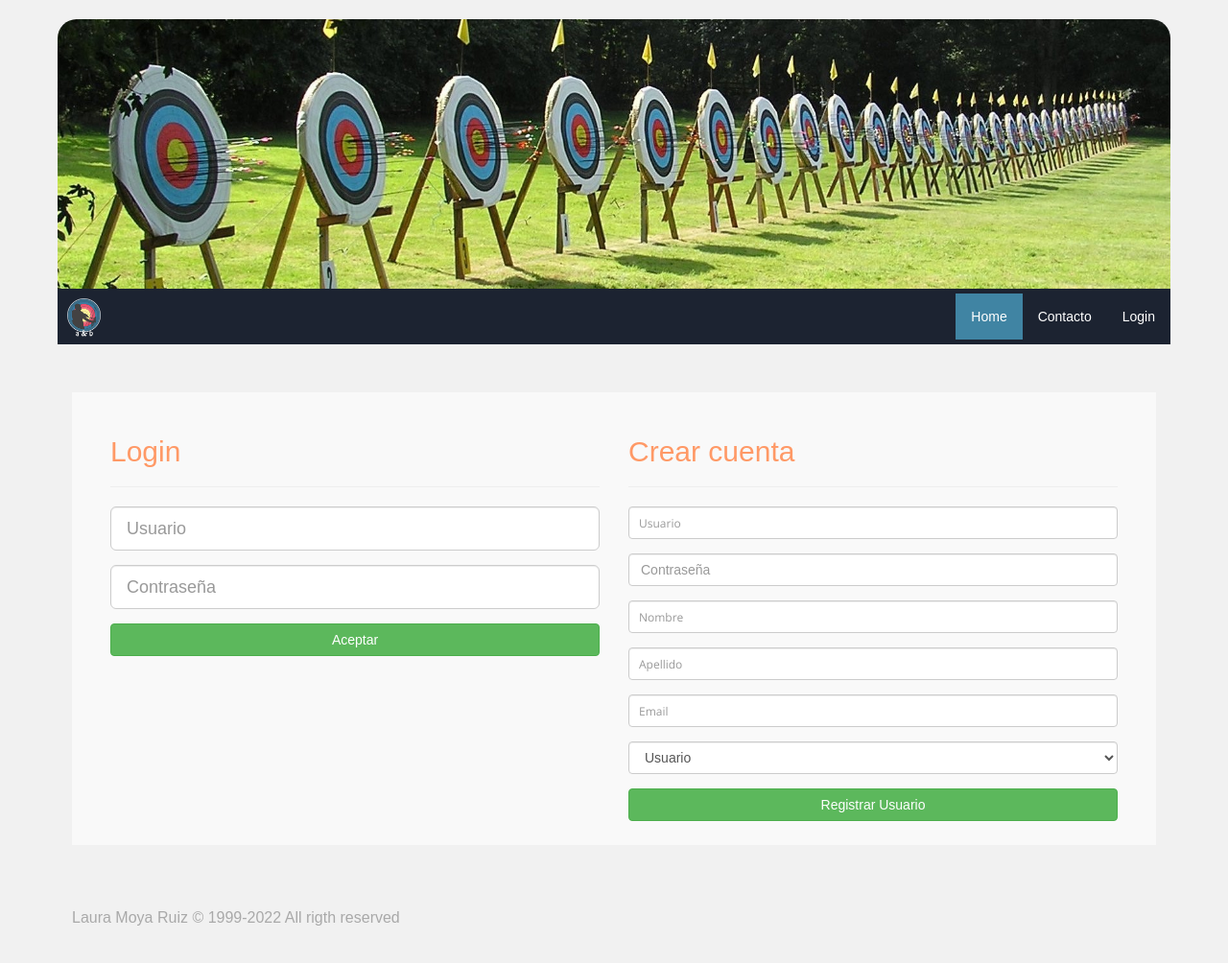
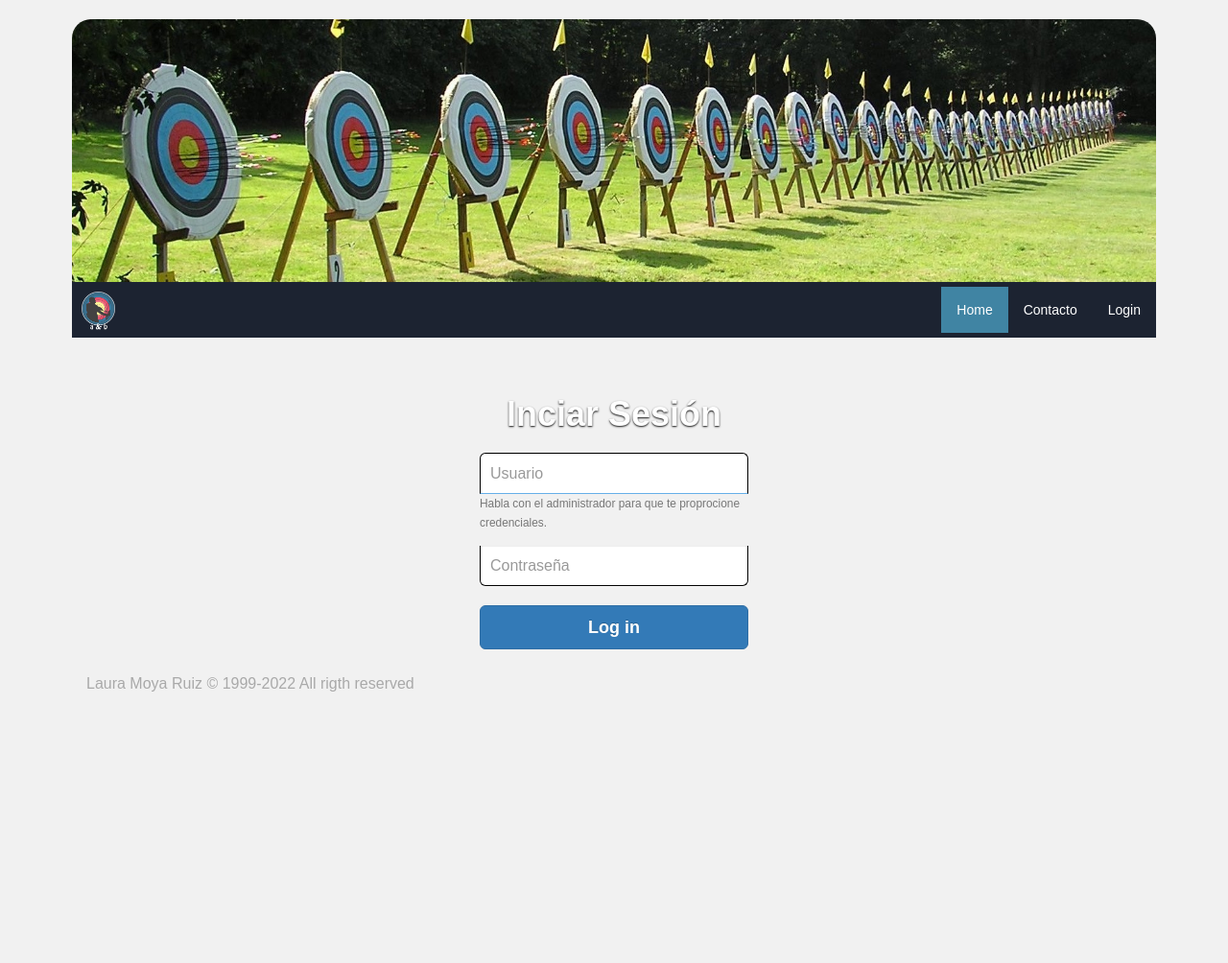
Before and after one commit to Michelmat359/WebPHP, a PHP site: page /registrar.php in a window 1280 px wide. Shown: the whole page at 96% size. After the commit the page ends 721 px from the top, so only its background shows below. Run offline with PHP 8.4, Linux system fonts and the light colour scheme.

Commit message:
Add inventario y login page

```diff
--- a/Backend/conexion.php
+++ b/Backend/conexion.php
@@ -2,7 +2,7 @@
     $servername='localhost';
     $username='root';
     $password='';
-    $dbname = "login_usuarios";
+    $dbname = "web";
     $conexion = mysqli_connect($servername,$username,$password,"$dbname");
         if(!$conexion){
             die('Could not Connect MySql Server:' .mysql_error());
--- a/Backend/login.php
+++ b/Backend/login.php
@@ -11,7 +11,7 @@
 
 if (mysqli_fetch_array($registros)) {
     $_SESSION["message"] = "Existo";
-    header("Location: ../perfil.php");
+    header("Location: ../inventario.php");
 } else {
     $_POST["message"] = "<p class='text-danger text-center'> Usuario o contraseña erronea </p>";
     header("Location: ../registrar.php");
--- a/Backend/registrar.php
+++ b/Backend/registrar.php
@@ -29,7 +29,7 @@
 if(!empty($resultemail) && !empty($resultuser)) {
     mysqli_query($conexion, "insert into usuarios(usuario, clave, nombre, apellido, email, fecha_alta, adm)
                 values ('$usuario','$clave','$nombre',' $apellido','$email','$fecha_alta','$adm')");
-    header("Location: ../perfil.php");
+    header("Location: ../inventario.php");
 }else if (empty($resultemail) && !empty($resultuser)){
     $_SESSION["messageReg"] = "<p class='text-danger text-center'> Correo ya registrado </p>";
     header("Location: ../registrar.php");
--- a/css/cssParaRetocar.css
+++ b/css/cssParaRetocar.css
@@ -5,15 +5,24 @@
     background: #f1f1f1;
     max-width: 1200px;
     margin: auto;
+    margin: auto;
 }
-.global{
+
+.global {
     width: 1024px;
-    margin:0 auto 0 auto;
+    margin: 0 auto 0 auto;
     padding-right: 10px;
     padding-left: 10px;
+
 }
 
-  p{
+.container {
+    height: 100%;
+    justify-content: center;
+    align-items: center;
+}
+
+p {
     font-family: Arial;
     font-size: 16px;
     color: darkgray;
@@ -21,36 +30,37 @@
     margin: 15px;
 }
 
-h1, h5{
+h1, h5 {
     color: rgb(56, 56, 56);
     margin: 5px 15px;
 }
 
-h2, #subt{
+h2, #subt {
     color: rgb(90, 90, 90);
     margin: 0 15px;
 }
 
-hr{
+hr {
     color: darkgray;
 }
 
 /* HEADER */
-#img-header{
-    display:block;
-    margin:auto;
-    width:100%;
+#img-header {
+    display: block;
+    margin: auto;
+    width: 100%;
     border-top-left-radius: 20px;
     border-top-right-radius: 20px;
 }
-.cabecera{
+
+.cabecera {
     position: relative;
     width: 100%;
     /*padding-right: 15px;*/
 }
 
 /*NAVEGACIÓN*/
-#logo{
+#logo {
     width: 35px;
     margin-top: 10px;
     margin-left: 10px;
@@ -67,12 +77,12 @@
     top: 0;
 }
 
-.menu li{
+.menu li {
     display: inline;
     float: right;
 }
 
-.menu a{
+.menu a {
     display: block;
     padding: 14px 16px;
     margin-top: 5px;
@@ -91,30 +101,32 @@
     color: rgb(182, 235, 213);
 }
 
-li a.active{
+li a.active {
     background-color: rgb(64, 132, 163);
 }
 
 /*CONTENIDO*/
 
-.contenido{
+.contenido {
     width: 66%;
     margin-top: 15px;
     float: left;
     padding: auto
 }
-.competiciones{
-    width:47%;
-    text-align: center;
-    padding: 15px 10px;
-}
-.fullImg{
-    width:100%;
+
+.competiciones {
+    width: 47%;
     text-align: center;
     padding: 15px 10px;
 }
 
-.lista li{
+.fullImg {
+    width: 100%;
+    text-align: center;
+    padding: 15px 10px;
+}
+
+.lista li {
     font-family: Arial;
     font-size: 16px;
     color: darkgray;
@@ -123,8 +135,8 @@
 }
 
 /*ANUNCIOS-ASIDE*/
-.anuncios{
-    width:33%;
+.anuncios {
+    width: 33%;
     /*height: 715px;*/
     margin: 15px auto 30px auto;
     float: right;
@@ -137,14 +149,15 @@
     transition: 0.3s;
     border-radius: 5px; /* 5px rounded corners */
 }
+
 .card:hover {
-    box-shadow: 0 8px 16px 0 rgba(0,0,0,0.2);
+    box-shadow: 0 8px 16px 0 rgba(0, 0, 0, 0.2);
 }
 
-.imgAnuncio{
+.imgAnuncio {
     width: 100%;
-    display:block;
-    margin:auto;
+    display: block;
+    margin: auto;
 }
 
 /*FOOTER*/
--- a/css/style.css
+++ b/css/style.css
@@ -6,6 +6,7 @@
     margin:0 auto;
     position:relative;
 }
+
 
 #contact input[type="text"], #contact input[type="email"], #contact input[type="tel"], #contact input[type="url"], #contact textarea, #contact button[type="submit"] { font:400 12px/16px "Open Sans", Helvetica, Arial, sans-serif; }
 
@@ -81,3 +82,66 @@
     outline:0;
     border:1px solid #999;
 }
+
+.form-signin {
+    max-width: 280px;
+    margin: 60px auto 10px;
+
+.form-signin-heading {
+    text-align: center;
+    font-weight: bold;
+    text-shadow: 0px 1px 2px #111;
+    color: #fff;
+    margin-bottom: 20px;
+}
+
+.checkbox {
+    font-weight: normal;
+}
+
+.form-control {
+    position: relative;
+    font-size: 16px;
+    height: auto;
+    padding: 10px;
+    @include box-sizing(border-box);
+}
+
+input[type="text"] {
+    margin-bottom: -1px;
+    border-top: 1px solid #000;
+    border-right: 1px solid #000;
+    border-left: 1px solid #000;
+    border-radius: 6px 6px 0px 0px;
+
+&:focus {
+     box-shadow: inset 0 1px 1px rgba(0,0,0,0.075);
+ }
+}
+
+input[type="password"] {
+    z-index: 2;
+    margin-bottom: 20px;
+    border-top: none;
+    border-bottom: 1px solid #000;
+    border-right: 1px solid #000;
+    border-left: 1px solid #000;
+    border-radius: 0px 0px 6px 6px;
+    box-shadow: inset 0 1px 1px rgba(0,0,0,0.075), 0px 1px 0px 0px rgba(255,255,255,0.5);
+
+&:focus {
+     box-shadow: inset 0 1px 1px rgba(0,0,0,0.075), 0px 1px 0px 0px rgba(255,255,255,0.5);
+ }
+}
+
+.btn {
+    font-weight: bold;
+    text-shadow: 0px -1px 0px rgba(0,0,0,0.2);
+}
+}
+
+p.sign-up {
+    text-shadow: 0px 1px 2px #222;
+    color: #fff;
+    font-size: 12px;
+}
--- a/index.php
+++ b/index.php
@@ -68,7 +68,7 @@
             </section>
         </aside>
     </main>
-
+</div>
     <!--PIE DE PÁGINA-->
 <footer>
     <?php
--- a/menu.php
+++ b/menu.php
@@ -14,6 +14,7 @@
     <link rel="stylesheet" href="css/cssParaRetocar.css"/>
     <link rel="stylesheet" href="css/style.css"/>
 
+
     <!-- BOOTSTRAP  -->
 
 
@@ -21,7 +22,7 @@
 
 <body id="global">
 <!--CABECERA-->
-
+<div class="container">
 <header class="cabecera">
     <img src="img/img_nature2.jpg" id="img-header">
 </header>
@@ -32,7 +33,7 @@
         <?php if (!isset($_SESSION['adm'])) {
             echo "<li id='menu_option'><a href='registrar.php'>Login</a></li>";
         } else {
-            echo "<li id='menu_option'><a href='perfil.php'>Perfil</a></li>";
+            echo "<li id='menu_option'><a href='inventario.php'>Perfil</a></li>";
         }
         ?>
         <li id="menu_option"><a href="Contacto.php">Contacto</a></li>
--- a/registrar.php
+++ b/registrar.php
@@ -2,59 +2,75 @@
 <?php include 'menu.php'; ?>
 <!-- END mynav.php INCLUDE -->
 <main>
+<!--    <div class="container">-->
+<!--        <div class="row" id="contact">-->
+<!--            <div class="col-sm-12 col-md-6 col-lg-6">-->
+<!--                <h3>Login</h3>-->
+<!--                <hr/>-->
+<!--                <form method="post" action="Backend/login.php" method="POST" enctype="multipart/form-data">-->
+<!--                    <div class="form-group">-->
+<!--                        <input type="usuario" class="form-control input-lg" name="usuario" placeholder="Usuario"-->
+<!--                               required>-->
+<!--                    </div>-->
+<!--                    <div class="form-group">-->
+<!--                        <input type="password" class="form-control input-lg" name="clave" placeholder="Contraseña"-->
+<!--                               required>-->
+<!--                    </div>-->
+<!--                    --><?php //if (isset($_POST["message"])) echo $_POST["message"]; ?>
+<!--                    <input type="submit" class="btn btn-success btn-block" name="bAceptar" value="Aceptar">-->
+<!--                </form>-->
+<!--            </div> -->
+<!--            <div class="col-sm-12 col-md-6 col-lg-6">-->
+<!--                <h3>Crear cuenta</h3>-->
+<!--                <hr/>-->
+<!--                <form method="post" action="Backend/registrar.php" method="POST" enctype="multipart/form-data">-->
+<!--                    <div class="form-group">-->
+<!--                        <input type="text" class="form-control" name="usuario" placeholder="Usuario" required>-->
+<!--                    </div>-->
+<!--                    <div class="form-group">-->
+<!--                        <input type="password" class="form-control" name="clave" placeholder="Contraseña" required>-->
+<!--                    </div>-->
+<!--                    <div class="form-group">-->
+<!--                        <input type="text" class="form-control" name="nombre" placeholder="Nombre" required>-->
+<!--                    </div>-->
+<!--                    <div class="form-group">-->
+<!--                        <input type="text" class="form-control" name="apellido" placeholder="Apellido" required>-->
+<!--                    </div>-->
+<!---->
+<!--                    <div class="form-group">-->
+<!--                        <input type="email" class="form-control" name="email" aria-describedby="emailHelp"-->
+<!--                               placeholder="Email" required>-->
+<!--                    </div>-->
+<!--                    <div class="form-group">-->
+<!--                        <select name="adm" class="form-control">-->
+<!--                            <option value="Usuario">Usuario</option>-->
+<!--                            <option value="Vendedor">Vendedor</option>-->
+<!--                        </select>-->
+<!--                    </div>-->
+<!---->
+<!--                    <input type="submit" class="btn btn-success btn-block" name="registrar" value="Registrar Usuario">-->
+<!--                </form>-->
+<!--            </div>-->
+<!---->
+<!--        </div>-->
+<!--    </div>-->
+
     <div class="container">
-        <div class="row" id="contact">
-            <div class="col-sm-12 col-md-6 col-lg-6">
-                <h3>Login</h3>
-                <hr/>
-                <form method="post" action="Backend/login.php" method="POST" enctype="multipart/form-data">
-                    <div class="form-group">
-                        <input type="usuario" class="form-control input-lg" name="usuario" placeholder="Usuario"
-                               required>
-                    </div>
-                    <div class="form-group">
-                        <input type="password" class="form-control input-lg" name="clave" placeholder="Contraseña"
-                               required>
-                    </div>
-                    <?php if (isset($_POST["message"])) echo $_POST["message"]; ?>
-                    <input type="submit" class="btn btn-success btn-block" name="bAceptar" value="Aceptar">
-                </form>
-            </div><!-- Termina caja login -->
-            <div class="col-sm-12 col-md-6 col-lg-6">
-                <h3>Crear cuenta</h3>
-                <hr/>
-                <form method="post" action="Backend/registrar.php" method="POST" enctype="multipart/form-data">
-                    <div class="form-group">
-                        <input type="text" class="form-control" name="usuario" placeholder="Usuario" required>
-                    </div>
-                    <div class="form-group">
-                        <input type="password" class="form-control" name="clave" placeholder="Contraseña" required>
-                    </div>
-                    <div class="form-group">
-                        <input type="text" class="form-control" name="nombre" placeholder="Nombre" required>
-                    </div>
-                    <div class="form-group">
-                        <input type="text" class="form-control" name="apellido" placeholder="Apellido" required>
-                    </div>
+        <form class="form-signin" method="post" action="Backend/login.php" method="POST" enctype="multipart/form-data">
+            <h1 class="form-signin-heading">Inciar Sesión </h1>
+            <div class="form-group">
+            <input type="text" class="form-control input-lg" name="usuario" placeholder="Usuario" required="" autofocus="">
+             <small id="emailHelp" class="form-text text-muted">Habla con el administrador para que te proprocione credenciales.</small>
 
-                    <div class="form-group">
-                        <input type="email" class="form-control" name="email" aria-describedby="emailHelp"
-                               placeholder="Email" required>
-                    </div>
-                    <div class="form-group">
-                        <select name="adm" class="form-control">
-                            <option value="Usuario">Usuario</option>
-                            <option value="Vendedor">Vendedor</option>
-                        </select>
-                    </div>
-
-                    <input type="submit" class="btn btn-success btn-block" name="registrar" value="Registrar Usuario">
-                </form>
+            </div>
+            <div class="form-group">
+            <input type="password" class="form-control input-lg" name="clave" placeholder="Contraseña" required=""/>
             </div>
 
-        </div>
+            <button class="btn btn-lg btn-primary btn-block" type="submit">Log in</button>
+        </form>
     </div>
-    </div>
+
 </main>
 <footer>
     <?php
```
Also changed, not shown: Backend/action.php (added, +31 -0 lines), Backend/delete.php (added, +25 -0 lines), inventario.php (added, +52 -0 lines), js/editable.js (added, +35 -0 lines), perfil.php (deleted, +0 -41 lines). Lines whose indentation alone changed are shown as unchanged.
